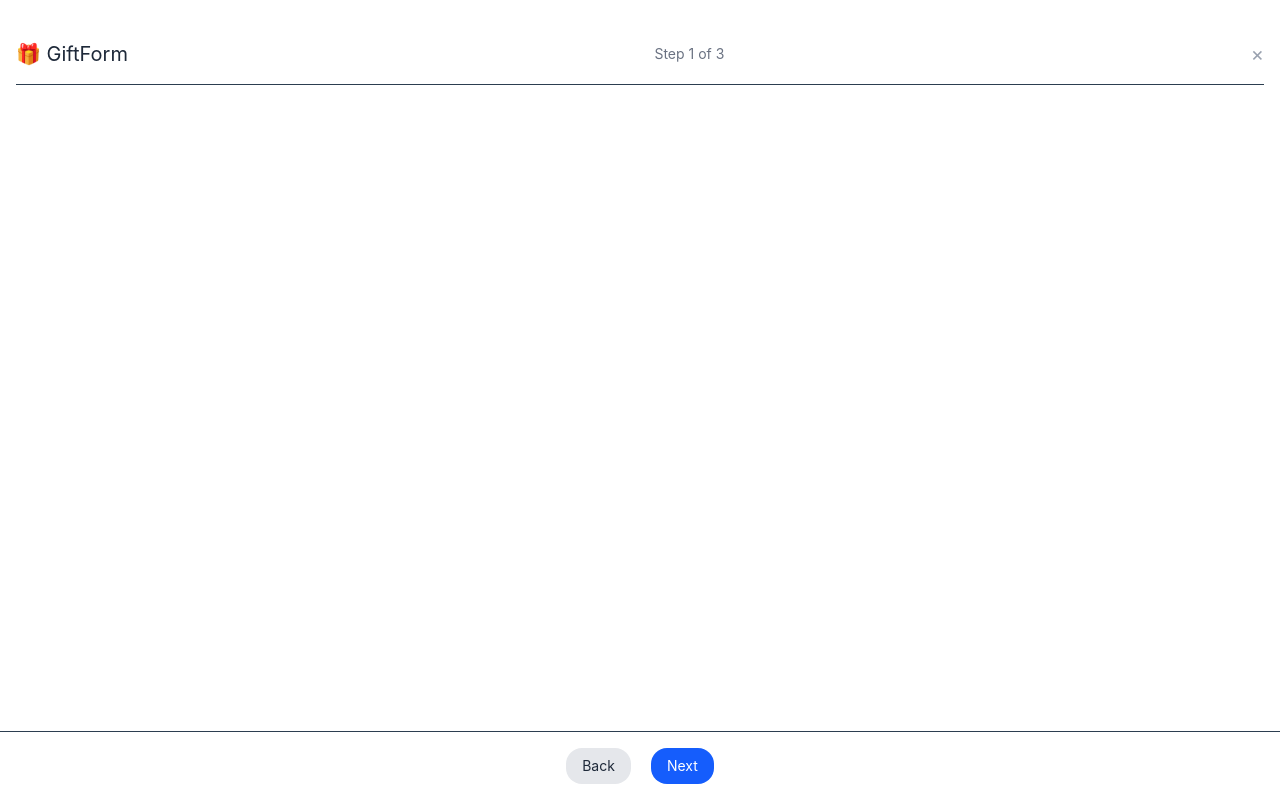
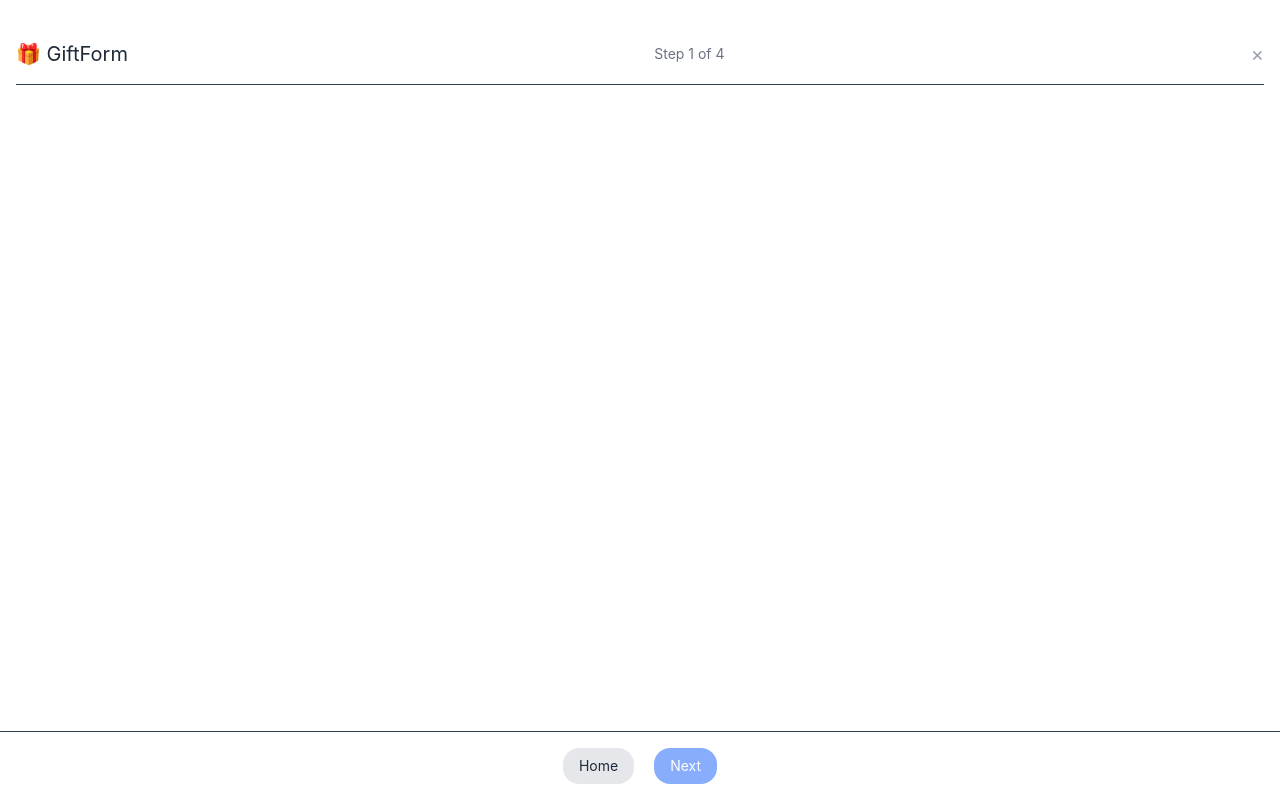
Before and after one commit to Misha158/vue-project, a Vue app: page /send-a-gift-form in a window 1280 px wide. Built offline with nearby package versions, Linux system fonts and the light colour scheme.

Commit message:
Form with steps - Improvements

```diff
--- a/src/router/index.ts
+++ b/src/router/index.ts
@@ -9,6 +9,7 @@ import SendGiftRecipientsStep from '@/views/send-gift/SendGiftRecipientsStep.vue
 import SendGiftTagsStep from '@/views/send-gift/SendGiftTagsStep.vue';
 import BudgetLinkView from '@/views/BudgetLinkView.vue';
 import DiscountsView from '@/views/Discount/DiscountsView.vue';
+import SendGiftSummaryStep from '@/views/send-gift/SendGiftSummaryStep.vue';
 
 export enum RouterType {
   SIDEBAR = 'sidebar',
@@ -16,6 +17,7 @@ export enum RouterType {
   SEND_GIFT = 'send-gift',
   SEND_GIFT_DETAILS = 'send-gift-details',
   SEND_GIFT_RECIPIENTS = 'send-gift-recipients',
+  SEND_GIFT_SUMMARY = 'send-gift-summary',
   SEND_GIFT_TAGS = 'send-gift-tags',
   BUDGET_LINK = 'budget-link',
   DISCOUNT_SUPPLIERS = 'discount-suppliers',
@@ -67,6 +69,11 @@ const router = createRouter({
           name: RouterType.SEND_GIFT_RECIPIENTS,
           component: SendGiftRecipientsStep,
         },
+        {
+          path: 'step-4-summary',
+          name: RouterType.SEND_GIFT_SUMMARY,
+          component: SendGiftSummaryStep,
+        },
       ],
     },
   ],
--- a/src/stores/send-a-gift.ts
+++ b/src/stores/send-a-gift.ts
@@ -2,11 +2,53 @@ import { ref, computed, reactive } from 'vue';
 import { defineStore } from 'pinia';
 
 export const useSendGiftStore = defineStore('send-a-gift', () => {
+  const currentStep = ref(1);
+
   const formData = reactive({
     details: '',
     tags: [],
     recipients: [],
   });
 
-  return { formData };
+  const isNextBtnDisabled = computed(() => {
+    if (currentStep.value === 1) {
+      return !formData.details;
+    }
+
+    if (currentStep.value === 2) {
+      return !formData.tags.length;
+    }
+
+    if (currentStep.value === 3) {
+      return !formData.recipients.length;
+    }
+
+    if (currentStep.value === 4) {
+      return !formData.recipients.length || !formData.tags.length || !formData.details;
+    }
+
+    return true;
+  });
+
+  const backBtnText = computed(() => {
+    if (currentStep.value === 1) {
+      return 'Home';
+    }
+
+    return 'Back';
+  });
+
+  const nextBtnText = computed(() => {
+    if (currentStep.value === 4) {
+      return 'Looking good';
+    }
+
+    return 'Next';
+  });
+
+  const sendGifts = () => {
+    alert(formData);
+  };
+
+  return { formData, currentStep, isNextBtnDisabled, backBtnText, nextBtnText, sendGifts };
 });
--- a/src/views/Discount/DiscountsView.vue
+++ b/src/views/Discount/DiscountsView.vue
@@ -6,7 +6,7 @@
       </template>
 
       <template #action="{ row }">
-        <UiButton>Edit</UiButton>
+        <UiButton @click="onEdit">Edit</UiButton>
       </template>
     </UiTable>
   </div>
@@ -87,6 +87,10 @@ const toMoney = (v: number) =>
   new Intl.NumberFormat(undefined, { style: 'currency', currency: 'USD' }).format(v);
 
 const toPercent = (v: number) => `${(Number(v) || 0).toFixed(0)}%`;
+
+const onEdit = () => {
+  return;
+};
 </script>
 
 <style scoped>
--- a/src/views/send-gift/SendGiftDetailsStep.vue
+++ b/src/views/send-gift/SendGiftDetailsStep.vue
@@ -1,7 +1,7 @@
 <template>
   <div>
     <h1>Details</h1>
-    <UiInput v-model="formData.details" placeholder="Details" />
+    <UiInput ref="detailsInput" v-model="formData.details" placeholder="Details" />
   </div>
 </template>
 
@@ -9,9 +9,17 @@
 import UiInput from '@/components/UiInput.vue';
 import { useSendGiftStore } from '@/stores/send-a-gift.ts';
 import { storeToRefs } from 'pinia';
+import { onMounted, ref } from 'vue';
 
 const sendGiftStore = useSendGiftStore();
 const { formData } = storeToRefs(sendGiftStore);
+
+const detailsInput = ref<InstanceType<typeof UiInput> | null>(null);
+
+onMounted(() => {
+  // если UiInput внутри использует <input>, можно пробросить focus()
+  (detailsInput.value?.$el as HTMLInputElement)?.focus();
+});
 </script>
 
 <style scoped></style>
--- a/src/views/send-gift/SendGiftFormLayout.vue
+++ b/src/views/send-gift/SendGiftFormLayout.vue
@@ -4,7 +4,7 @@
     <header class="flex items-center justify-between mb-6 sticky top-0 bg-white z-20 py-4 border-b">
       <div class="text-xl font-bold text-gray-800">🎁 GiftForm</div>
 
-      <div class="text-sm text-gray-500">Step {{ step }} of {{ totalSteps }}</div>
+      <div class="text-sm text-gray-500">Step {{ currentStep }} of {{ totalSteps }}</div>
 
       <button @click="resetForm" class="text-gray-400 hover:text-red-500 text-xl cursor-pointer">
         ×
@@ -20,8 +20,8 @@
     <footer
       class="fixed bottom-0 left-0 right-0 bg-white shadow-md border-t py-4 px-4 z-20 flex justify-center mx-auto"
     >
-      <UiButton @click="onBack" variant="secondary" class="me-5">Back</UiButton>
-      <UiButton @click="onNext">Next</UiButton>
+      <UiButton @click="onBack" variant="secondary" class="me-5">{{ backBtnText }}</UiButton>
+      <UiButton :disabled="isNextBtnDisabled" @click="onNext">{{ nextBtnText }}</UiButton>
     </footer>
   </div>
 </template>
@@ -31,10 +31,10 @@ import UiButton from '@/components/UiButton.vue';
 import { RouterType } from '@/router';
 import { useRouter } from 'vue-router';
 import { ref, watch } from 'vue';
+import { useSendGiftStore } from '@/stores/send-a-gift.ts';
+import { storeToRefs } from 'pinia';
 
-const totalSteps = 3;
-
-const step = ref(1);
+const totalSteps = 4;
 
 defineEmits<{
   (e: 'back'): void;
@@ -44,15 +44,26 @@ defineEmits<{
 
 const router = useRouter();
 
+const sendGiftStore = useSendGiftStore();
+const { currentStep, isNextBtnDisabled, backBtnText, nextBtnText } = storeToRefs(sendGiftStore);
+
 const resetForm = () => {
   router.push({ name: RouterType.SEND_GIFT });
 };
 
 const onBack = () => {
-  step.value = step.value - 1;
+  if (currentStep.value === 1) {
+    router.push({ name: RouterType.SEND_GIFT });
+    return;
+  }
+
+  currentStep.value = currentStep.value - 1;
 };
 const onNext = () => {
-  step.value = step.value + 1;
+  if (currentStep.value === 4) {
+    sendGiftStore.sendGifts();
+  }
+  currentStep.value = currentStep.value + 1;
 };
 
 const getAppropriateRouteName = (
@@ -70,10 +81,14 @@ const getAppropriateRouteName = (
     return RouterType.SEND_GIFT_RECIPIENTS;
   }
 
+  if (currentStep === 4) {
+    return RouterType.SEND_GIFT_SUMMARY;
+  }
+
   return RouterType.SEND_GIFT_RECIPIENTS;
 };
 
-watch(step, () => {
-  router.push({ name: getAppropriateRouteName(step.value) });
+watch(currentStep, () => {
+  router.push({ name: getAppropriateRouteName(currentStep.value) });
 });
 </script>
--- a/src/views/send-gift/SendGiftRecipientsStep.vue
+++ b/src/views/send-gift/SendGiftRecipientsStep.vue
@@ -1,7 +1,7 @@
 <template>
   <div>
     <h1>Recipients</h1>
-    <UiSelect :options="options" v-model="formData.tags" mode="multiple" />
+    <UiSelect :options="options" v-model="formData.recipients" mode="multiple" />
   </div>
 </template>
 
--- /dev/null
+++ b/src/views/send-gift/SendGiftSummaryStep.vue
@@ -0,0 +1,28 @@
+<template>
+  <div>
+    <h1>Summary!</h1>
+    <div>
+      <div>Details</div>
+      <div>{{ formData.details }}</div>
+    </div>
+    <div>
+      <div>Tags</div>
+      <div>{{ formData.tags }}</div>
+    </div>
+    <div>
+      <div>Recipients</div>
+      <div>{{ formData.recipients }}</div>
+    </div>
+  </div>
+</template>
+
+<script setup lang="ts">
+import UiInput from '@/components/UiInput.vue';
+import { useSendGiftStore } from '@/stores/send-a-gift.ts';
+import { storeToRefs } from 'pinia';
+
+const sendGiftStore = useSendGiftStore();
+const { formData } = storeToRefs(sendGiftStore);
+</script>
+
+<style scoped></style>
```
